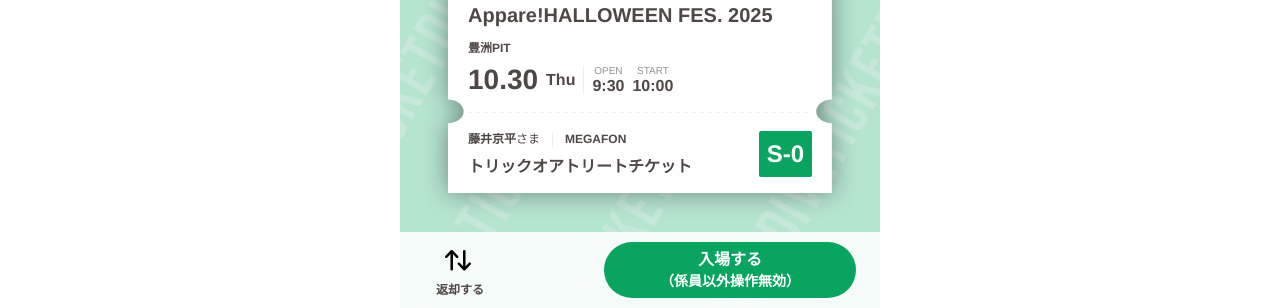
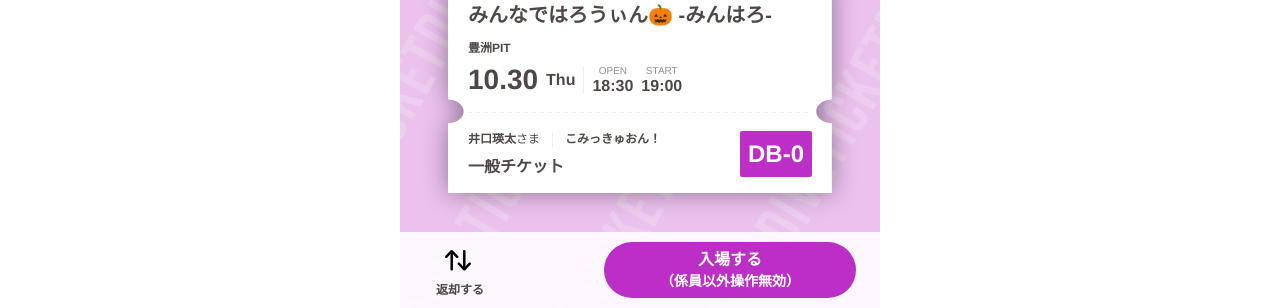
Before and after one commit to 47mirage/event-s, a plain HTML site: page index.html in a window 1280 px wide. Shown: the part 492-800 px from the top of the page. Drawn offline with Linux system fonts and the light colour scheme.

Commit message:
Update index.html

```diff
--- a/index.html
+++ b/index.html
@@ -713,11 +713,11 @@
         </div>
     </div>
     <script>
-        const ticketInfoBase = {"eventName":"Appare!HALLOWEEN FES. 2025","eventImage":"oSKEcfB0O9Zh8m0VSwuV_804397_1760438667129.webp","_date":{"year":2025,"month":10,"day":30},"openVenue":"9:30","startTime":"10:00","venueName":"豊洲PIT","ticketType":"トリックオアトリートチケット","prefix":"S"};
+        const ticketInfoBase = {"eventName":"みんなではろうぃん🎃 -みんはろ-","eventImage":"yn0VZVyxd14NWtLIP7gx_913253_1760627558174.webp","_date":{"year":2025,"month":10,"day":30},"openVenue":"18:30","startTime":"19:00","venueName":"豊洲PIT","ticketType":"一般チケット","prefix":"DB"};
         const ticketInfo = {
             ...ticketInfoBase,
-            favoriteName: "MEGAFON",
-            holderName: "藤井京平",
+            favoriteName: "こみっきゅおん！",
+            holderName: "井口瑛太",
         }
     </script>
     <script>
```
